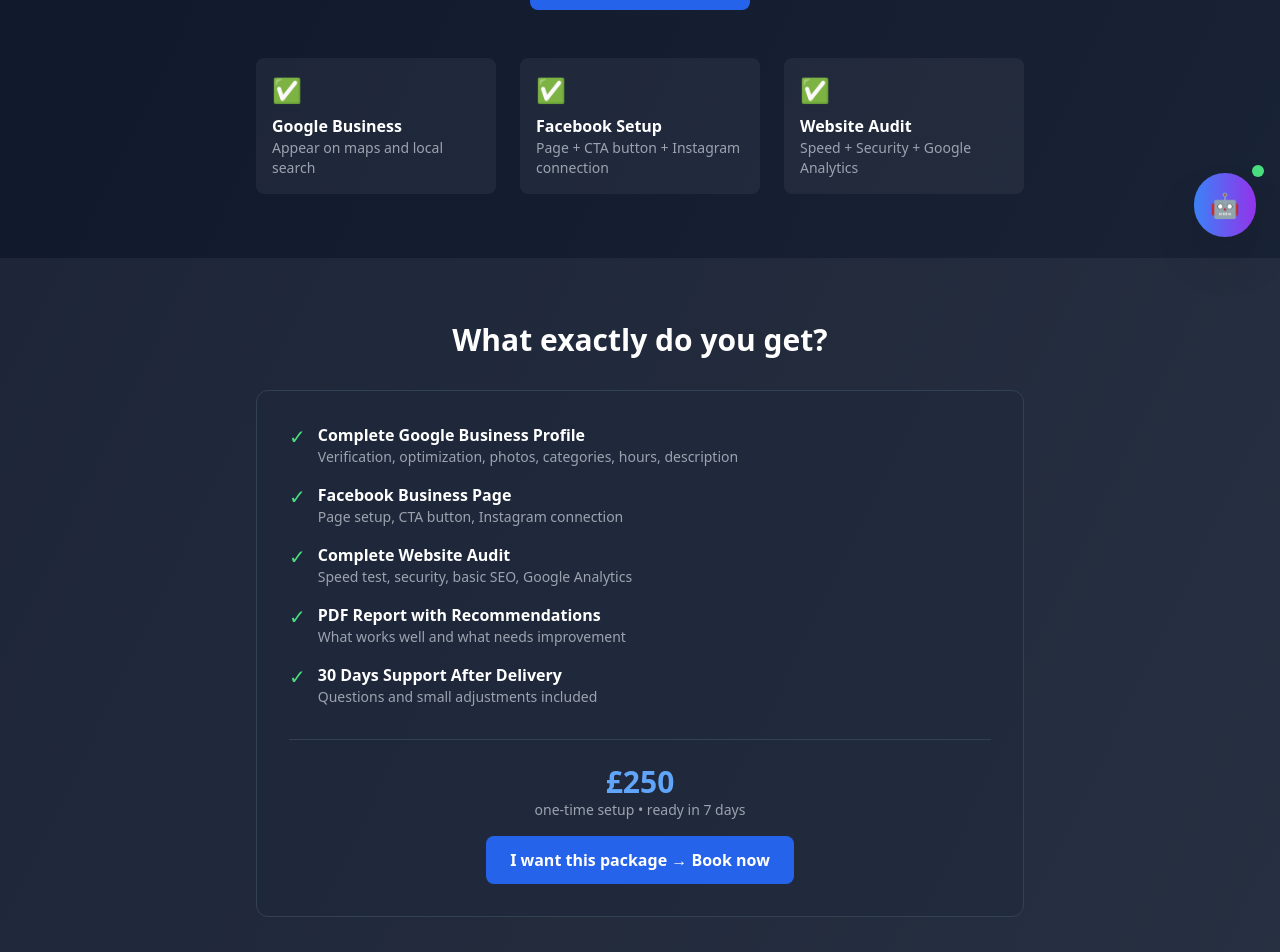
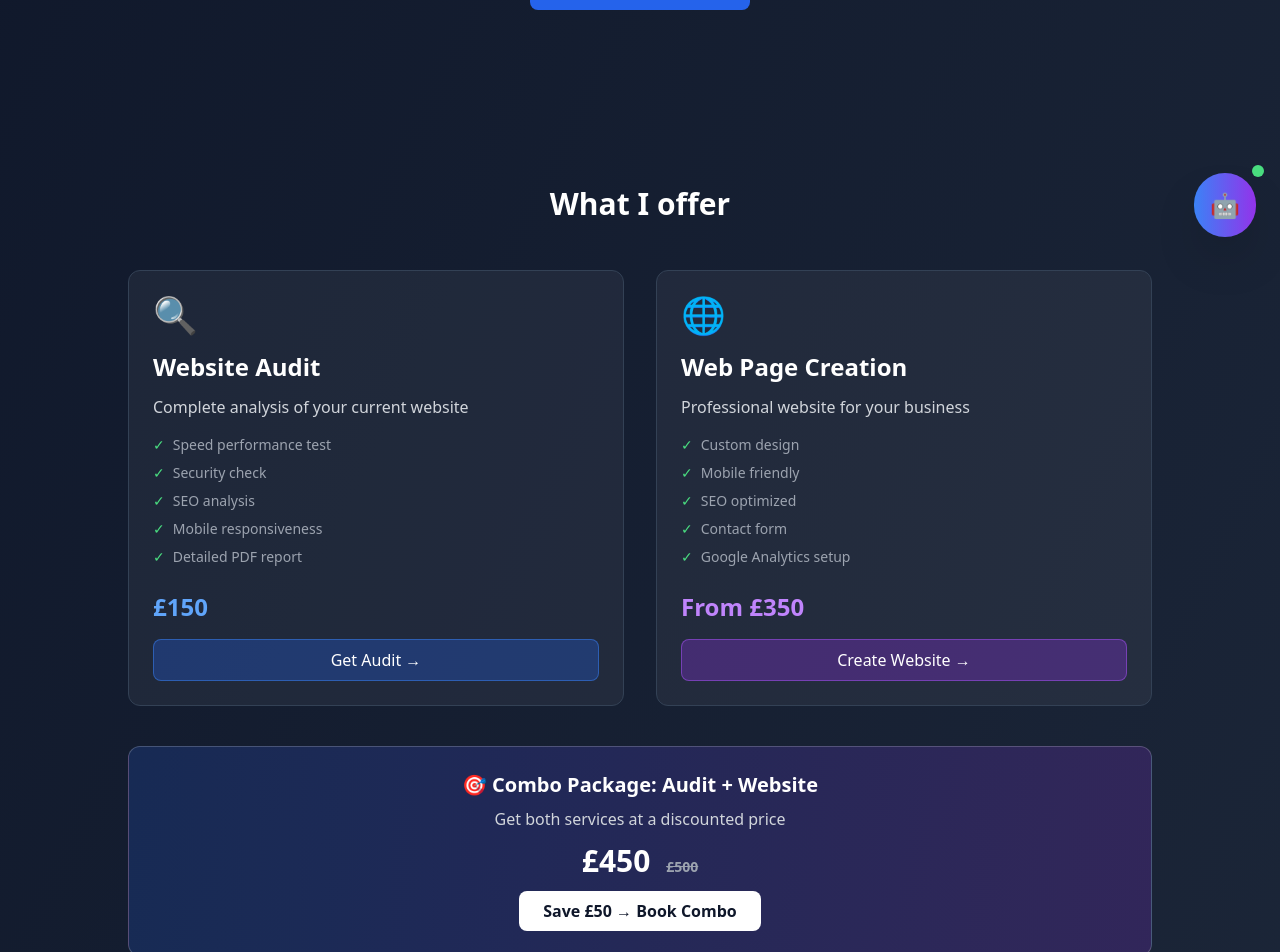
Before and after one commit to newbotic/newbotic-website-v2, a Next.js app: page / in a window 1280 px wide. Shown: the part 539-1491 px from the top of the page. Built offline with nearby package versions, Linux system fonts and the light colour scheme.

Commit message:
Add Website Audit and Web Page Creation services

```diff
--- a/app/page.tsx
+++ b/app/page.tsx
@@ -20,15 +20,15 @@ export default function Home() {
               </div>
             </div>
 
-            {/* Clear message - no AI vague */}
+            {/* Clear message */}
             <h1 className="text-3xl md:text-5xl font-bold mb-6">
-              Google Business + Facebook + Website Audit
+              Website Audit + Web Page Creation
               <br />
-              <span className="text-blue-400 text-2xl md:text-4xl">Everything for £250</span>
+              <span className="text-blue-400 text-2xl md:text-4xl">Starting from £250</span>
             </h1>
 
             <p className="text-lg md:text-xl text-gray-300 mb-8">
-              Complete package for your online presence
+              Professional websites and detailed audits for local businesses
               <br />
               <span className="text-blue-300">Ready in 7 days.</span>
             </p>
@@ -39,93 +39,98 @@ export default function Home() {
                 📞 Book Free Call
               </button>
             </div>
-
-            {/* 3 simple benefits - no fake stats */}
-            <div className="grid grid-cols-1 md:grid-cols-3 gap-6 text-left">
-              <div className="bg-white/5 p-4 rounded-lg">
-                <div className="text-2xl mb-2">✅</div>
-                <h3 className="font-bold">Google Business</h3>
-                <p className="text-sm text-gray-400">Appear on maps and local search</p>
-              </div>
-              <div className="bg-white/5 p-4 rounded-lg">
-                <div className="text-2xl mb-2">✅</div>
-                <h3 className="font-bold">Facebook Setup</h3>
-                <p className="text-sm text-gray-400">Page + CTA button + Instagram connection</p>
-              </div>
-              <div className="bg-white/5 p-4 rounded-lg">
-                <div className="text-2xl mb-2">✅</div>
-                <h3 className="font-bold">Website Audit</h3>
-                <p className="text-sm text-gray-400">Speed + Security + Google Analytics</p>
-              </div>
-            </div>
           </div>
         </section>
 
-        {/* THE PACKAGE - What client gets exactly */}
-        <section className="container mx-auto px-4 py-16 bg-white/5">
-          <div className="max-w-3xl mx-auto">
-            <h2 className="text-3xl font-bold text-center mb-8">What exactly do you get?</h2>
+        {/* TWO SERVICES SECTION */}
+        <section className="container mx-auto px-4 py-16">
+          <div className="max-w-5xl mx-auto">
+            <h2 className="text-3xl font-bold text-center mb-12">What I offer</h2>
 
-            <div className="bg-slate-800/50 rounded-xl p-6 md:p-8 border border-slate-700">
-              <div className="space-y-4">
-                <div className="flex items-start gap-3">
-                  <span className="text-green-400 text-xl">✓</span>
-                  <div>
-                    <strong>Complete Google Business Profile</strong>
-                    <p className="text-gray-400 text-sm">Verification, optimization, photos, categories, hours, description</p>
+            <div className="grid grid-cols-1 md:grid-cols-2 gap-8">
+
+              {/* SERVICE 1 - Website Audit */}
+              <div className="bg-white/5 rounded-xl p-6 border border-slate-700 hover:border-blue-500 transition-all duration-300">
+                <div className="text-4xl mb-4">🔍</div>
+                <h3 className="text-2xl font-bold mb-3">Website Audit</h3>
+                <p className="text-gray-300 mb-4">Complete analysis of your current website</p>
+
+                <div className="space-y-2 mb-6">
+                  <div className="flex items-center gap-2 text-sm text-gray-400">
+                    <span className="text-green-400">✓</span> Speed performance test
+                  </div>
+                  <div className="flex items-center gap-2 text-sm text-gray-400">
+                    <span className="text-green-400">✓</span> Security check
+                  </div>
+                  <div className="flex items-center gap-2 text-sm text-gray-400">
+                    <span className="text-green-400">✓</span> SEO analysis
+                  </div>
+                  <div className="flex items-center gap-2 text-sm text-gray-400">
+                    <span className="text-green-400">✓</span> Mobile responsiveness
+                  </div>
+                  <div className="flex items-center gap-2 text-sm text-gray-400">
+                    <span className="text-green-400">✓</span> Detailed PDF report
                   </div>
                 </div>
-                <div className="flex items-start gap-3">
-                  <span className="text-green-400 text-xl">✓</span>
-                  <div>
-                    <strong>Facebook Business Page</strong>
-                    <p className="text-gray-400 text-sm">Page setup, CTA button, Instagram connection</p>
+
+                <div className="text-2xl font-bold text-blue-400 mb-4">£150</div>
+                <button className="w-full bg-blue-600/30 hover:bg-blue-600/50 border border-blue-500/50 py-2 rounded-lg transition">
+                  Get Audit →
+                </button>
+              </div>
+
+              {/* SERVICE 2 - Web Page Creation */}
+              <div className="bg-white/5 rounded-xl p-6 border border-slate-700 hover:border-purple-500 transition-all duration-300">
+                <div className="text-4xl mb-4">🌐</div>
+                <h3 className="text-2xl font-bold mb-3">Web Page Creation</h3>
+                <p className="text-gray-300 mb-4">Professional website for your business</p>
+
+                <div className="space-y-2 mb-6">
+                  <div className="flex items-center gap-2 text-sm text-gray-400">
+                    <span className="text-green-400">✓</span> Custom design
+                  </div>
+                  <div className="flex items-center gap-2 text-sm text-gray-400">
+                    <span className="text-green-400">✓</span> Mobile friendly
+                  </div>
+                  <div className="flex items-center gap-2 text-sm text-gray-400">
+                    <span className="text-green-400">✓</span> SEO optimized
+                  </div>
+                  <div className="flex items-center gap-2 text-sm text-gray-400">
+                    <span className="text-green-400">✓</span> Contact form
+                  </div>
+                  <div className="flex items-center gap-2 text-sm text-gray-400">
+                    <span className="text-green-400">✓</span> Google Analytics setup
                   </div>
                 </div>
-                <div className="flex items-start gap-3">
-                  <span className="text-green-400 text-xl">✓</span>
-                  <div>
-                    <strong>Complete Website Audit</strong>
-                    <p className="text-gray-400 text-sm">Speed test, security, basic SEO, Google Analytics</p>
-                  </div>
-                </div>
-                <div className="flex items-start gap-3">
-                  <span className="text-green-400 text-xl">✓</span>
-                  <div>
-                    <strong>PDF Report with Recommendations</strong>
-                    <p className="text-gray-400 text-sm">What works well and what needs improvement</p>
-                  </div>
-                </div>
-                <div className="flex items-start gap-3">
-                  <span className="text-green-400 text-xl">✓</span>
-                  <div>
-                    <strong>30 Days Support After Delivery</strong>
-                    <p className="text-gray-400 text-sm">Questions and small adjustments included</p>
-                  </div>
-                </div>
-              </div>
 
-              {/* Price visible */}
-              <div className="mt-8 pt-6 border-t border-slate-700 text-center">
-                <div className="text-3xl font-bold text-blue-400">£250</div>
-                <div className="text-gray-400 text-sm mb-4">one-time setup • ready in 7 days</div>
-                <button className="bg-blue-600 hover:bg-blue-700 px-6 py-3 rounded-lg font-semibold w-full md:w-auto">
-                  I want this package → Book now
+                <div className="text-2xl font-bold text-purple-400 mb-4">From £350</div>
+                <button className="w-full bg-purple-600/30 hover:bg-purple-600/50 border border-purple-500/50 py-2 rounded-lg transition">
+                  Create Website →
                 </button>
               </div>
+            </div>
+
+            {/* COMBO PACKAGE */}
+            <div className="mt-10 bg-gradient-to-r from-blue-600/20 to-purple-600/20 rounded-xl p-6 border border-white/20 text-center">
+              <h3 className="text-xl font-bold mb-2">🎯 Combo Package: Audit + Website</h3>
+              <p className="text-gray-300 mb-3">Get both services at a discounted price</p>
+              <div className="text-3xl font-bold text-white mb-3">£450 <span className="text-sm text-gray-400 line-through ml-2">£500</span></div>
+              <button className="bg-white text-slate-900 hover:bg-gray-200 px-6 py-2 rounded-lg font-semibold transition">
+                Save £50 → Book Combo
+              </button>
             </div>
           </div>
         </section>
 
         {/* HOW IT WORKS - Simple process */}
-        <section className="container mx-auto px-4 py-16">
+        <section className="container mx-auto px-4 py-16 bg-white/5">
           <div className="max-w-3xl mx-auto text-center">
             <h2 className="text-3xl font-bold mb-8">How we work together</h2>
             <div className="grid grid-cols-1 md:grid-cols-3 gap-6">
               <div>
                 <div className="w-12 h-12 bg-blue-600 rounded-full flex items-center justify-center text-xl font-bold mx-auto mb-3">1</div>
                 <h3 className="font-bold mb-2">15min Call</h3>
-                <p className="text-sm text-gray-400">Tell me what you need, I explain how I can help</p>
+                <p className="text-sm text-gray-400">Tell me what you need</p>
               </div>
               <div>
                 <div className="w-12 h-12 bg-blue-600 rounded-full flex items-center justify-center text-xl font-bold mx-auto mb-3">2</div>
@@ -135,14 +140,14 @@ export default function Home() {
               <div>
                 <div className="w-12 h-12 bg-blue-600 rounded-full flex items-center justify-center text-xl font-bold mx-auto mb-3">3</div>
                 <h3 className="font-bold mb-2">Delivery in 7 days</h3>
-                <p className="text-sm text-gray-400">You get everything + 30 days support</p>
+                <p className="text-sm text-gray-400">You get everything + support</p>
               </div>
             </div>
           </div>
         </section>
 
         {/* CONTACT - with WhatsApp & Instagram */}
-        <section className="container mx-auto px-4 py-16 bg-white/5">
+        <section className="container mx-auto px-4 py-16">
           <div className="max-w-md mx-auto text-center">
             <h2 className="text-2xl font-bold mb-4">Start today</h2>
             <p className="text-gray-300 mb-6">Call, WhatsApp, follow or fill out the form</p>
@@ -166,7 +171,7 @@ export default function Home() {
             <form action="https://formspree.io/f/mlgoapje" method="POST" className="space-y-3">
               <input type="text" name="name" placeholder="Your name" className="w-full p-3 rounded-lg bg-slate-800 border border-slate-700 text-white placeholder-gray-500" />
               <input type="email" name="email" placeholder="Your email" required className="w-full p-3 rounded-lg bg-slate-800 border border-slate-700 text-white placeholder-gray-500" />
-              <textarea name="message" placeholder="Tell me briefly about your business..." rows={3} className="w-full p-3 rounded-lg bg-slate-800 border border-slate-700 text-white placeholder-gray-500"></textarea>
+              <textarea name="message" placeholder="Which service are you interested in? (Audit / Website / Combo)" rows={3} className="w-full p-3 rounded-lg bg-slate-800 border border-slate-700 text-white placeholder-gray-500"></textarea>
               <button type="submit" className="w-full bg-blue-600 hover:bg-blue-700 p-3 rounded-lg font-semibold transition">
                 Send → I'll reply within 24h
               </button>
```
